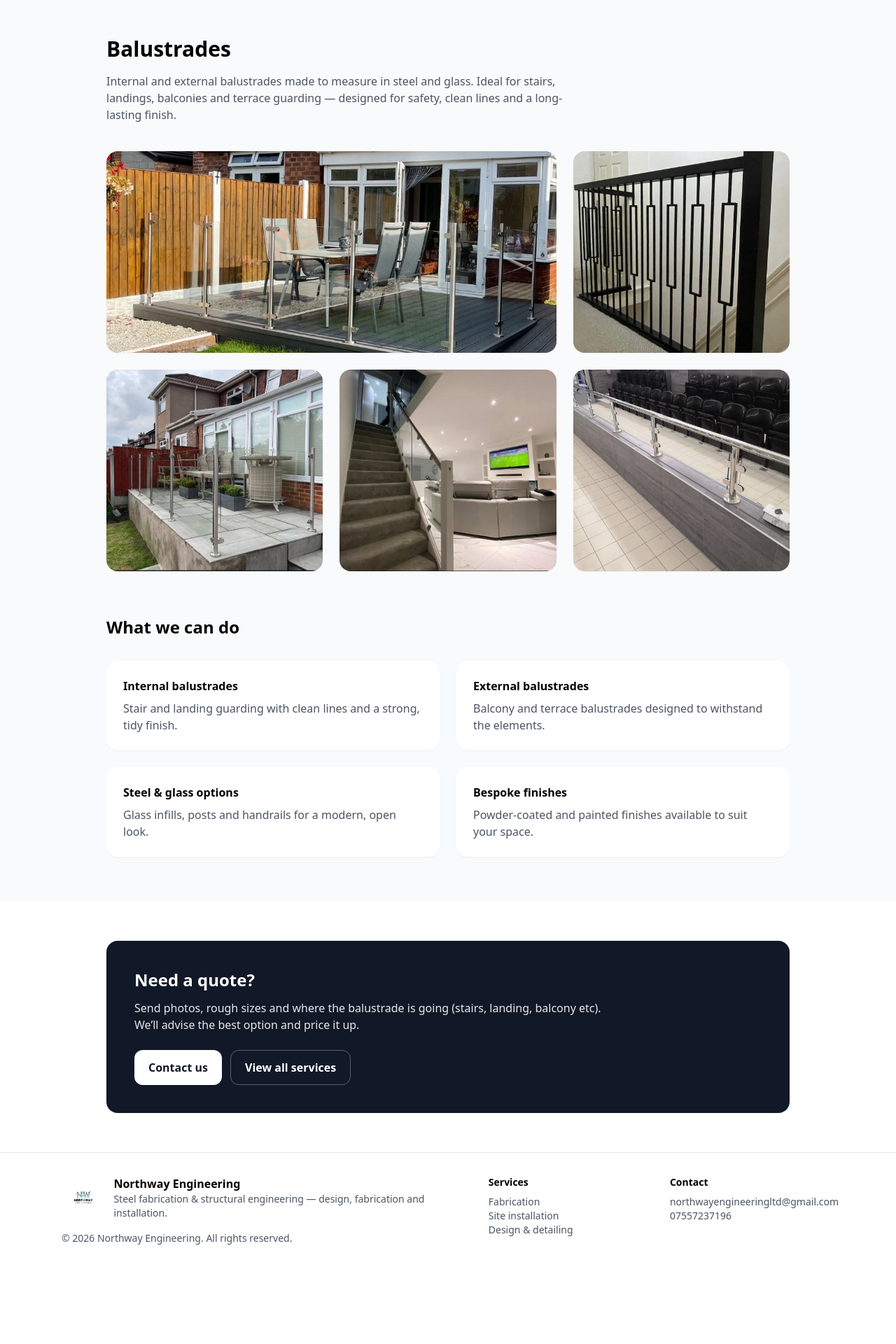
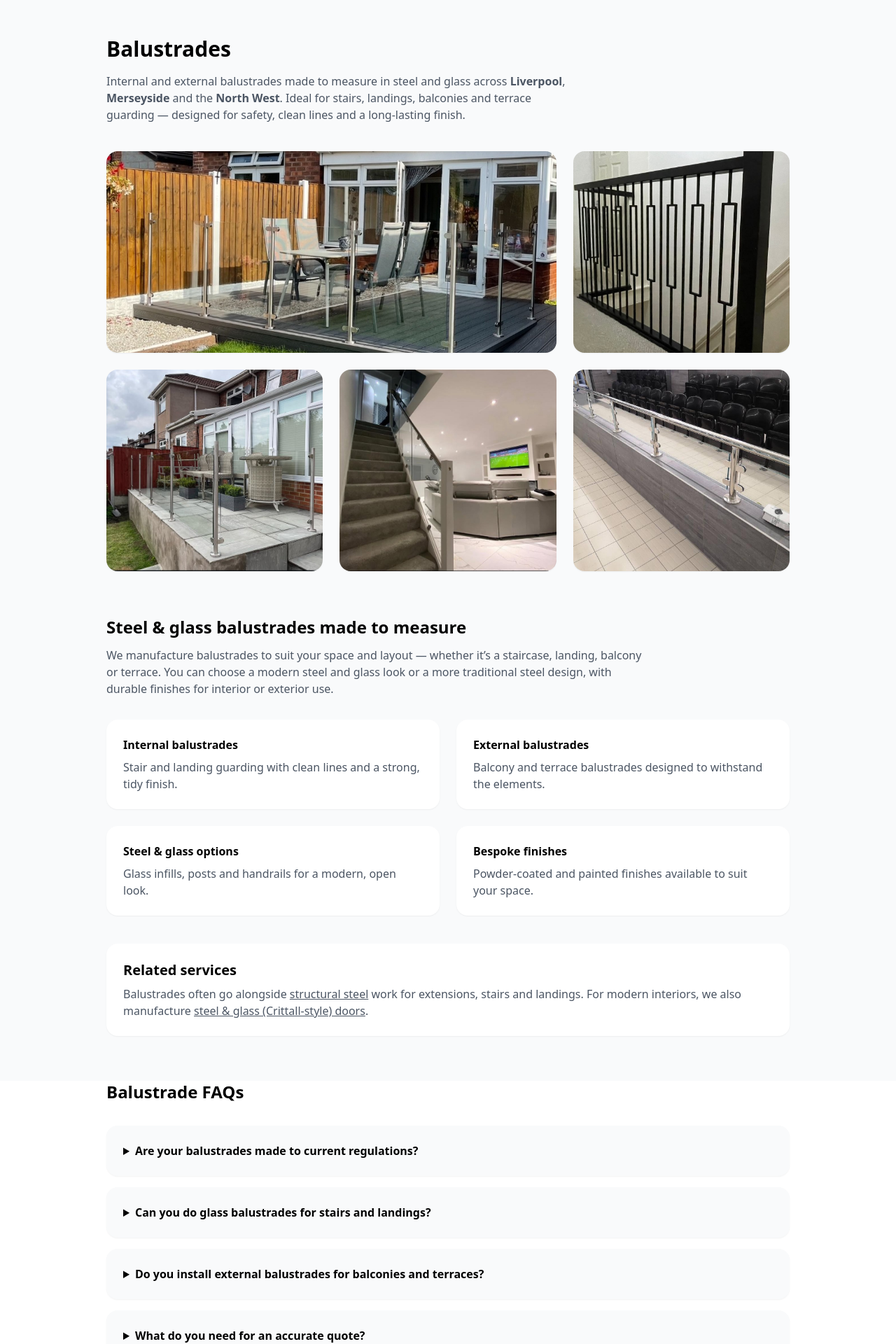
Before and after one commit to giuseppe101-arch/northway-engineering-site2, a Next.js app: page /products/balustrade in a window 1280 px wide. Shown: the part 100-2020 px from the top of the page at 70% size. Before the commit the page ends 1911 px from the top, so only its background shows below. Built offline with nearby package versions, Linux system fonts and the light colour scheme.

Commit message:
Update balustrade.jsx

```diff
--- a/pages/products/balustrade.jsx
+++ b/pages/products/balustrade.jsx
@@ -1,5 +1,6 @@
 import Head from "next/head";
 import Image from "next/image";
+import Link from "next/link";
 import Header from "../../components/Header";
 import Footer from "../../components/Footer";
 
@@ -7,10 +8,10 @@ export default function BalustradesPage() {
   return (
     <>
       <Head>
-        <title>Balustrades — Northway Engineering</title>
+        <title>Balustrades Liverpool | Northway Engineering</title>
         <meta
           name="description"
-          content="Steel and glass balustrades for stairs, landings, balconies and terraces — made to measure and installed across Liverpool and the North West."
+          content="Balustrades in Liverpool & the North West — steel and glass balustrades for stairs, landings, balconies and terraces. Made to measure with a clean, safe finish."
         />
       </Head>
 
@@ -21,9 +22,10 @@ export default function BalustradesPage() {
         <section className="max-w-5xl mx-auto px-6 py-16">
           <h1 className="text-3xl font-bold">Balustrades</h1>
           <p className="mt-4 text-gray-600 max-w-2xl">
-            Internal and external balustrades made to measure in steel and glass. Ideal for stairs,
-            landings, balconies and terrace guarding — designed for safety, clean lines and a
-            long-lasting finish.
+            Internal and external balustrades made to measure in steel and glass across{" "}
+            <strong>Liverpool</strong>, <strong>Merseyside</strong> and the{" "}
+            <strong>North West</strong>. Ideal for stairs, landings, balconies and terrace guarding
+            — designed for safety, clean lines and a long-lasting finish.
           </p>
 
           {/* IMAGE GRID */}
@@ -32,10 +34,10 @@ export default function BalustradesPage() {
             <div className="relative w-full h-72 rounded-2xl overflow-hidden shadow-sm md:col-span-2">
               <Image
                 src="/images/bal1.jpg"
-                alt="Steel and glass balustrade installation"
+                alt="Steel and glass balustrade installation in Liverpool"
                 fill
                 sizes="(max-width: 768px) 100vw, 66vw"
-                className="object-cover"
+                className="object-cover object-center"
                 priority
               />
             </div>
@@ -44,10 +46,10 @@ export default function BalustradesPage() {
             <div className="relative w-full h-72 rounded-2xl overflow-hidden shadow-sm">
               <Image
                 src="/images/bal3.jpg"
-                alt="Glass balustrade detail"
+                alt="Glass balustrade detail and handrail finish"
                 fill
                 sizes="(max-width: 768px) 100vw, 33vw"
-                className="object-cover"
+                className="object-cover object-center"
               />
             </div>
 
@@ -55,10 +57,10 @@ export default function BalustradesPage() {
             <div className="relative w-full h-72 rounded-2xl overflow-hidden shadow-sm">
               <Image
                 src="/images/bal4.jpg"
-                alt="Balcony balustrade"
+                alt="Balcony balustrade installed with steel posts and glass infill"
                 fill
                 sizes="(max-width: 768px) 100vw, 33vw"
-                className="object-cover"
+                className="object-cover object-center"
               />
             </div>
 
@@ -66,10 +68,10 @@ export default function BalustradesPage() {
             <div className="relative w-full h-72 rounded-2xl overflow-hidden shadow-sm">
               <Image
                 src="/images/bal6.jpg"
-                alt="External balustrade installation"
+                alt="External balustrade installation for terrace guarding"
                 fill
                 sizes="(max-width: 768px) 100vw, 33vw"
-                className="object-cover"
+                className="object-cover object-center"
               />
             </div>
 
@@ -77,10 +79,10 @@ export default function BalustradesPage() {
             <div className="relative w-full h-72 rounded-2xl overflow-hidden shadow-sm">
               <Image
                 src="/images/bal9.jpg"
-                alt="Bespoke steel balustrade"
+                alt="Bespoke steel balustrade fabrication and finish"
                 fill
                 sizes="(max-width: 768px) 100vw, 33vw"
-                className="object-cover"
+                className="object-cover object-center"
               />
             </div>
           </div>
@@ -88,7 +90,12 @@ export default function BalustradesPage() {
 
         {/* WHAT WE DO */}
         <section className="max-w-5xl mx-auto px-6 pb-16">
-          <h2 className="text-2xl font-bold">What we can do</h2>
+          <h2 className="text-2xl font-bold">Steel &amp; glass balustrades made to measure</h2>
+          <p className="mt-3 text-gray-600 max-w-3xl">
+            We manufacture balustrades to suit your space and layout — whether it’s a staircase,
+            landing, balcony or terrace. You can choose a modern steel and glass look or a more
+            traditional steel design, with durable finishes for interior or exterior use.
+          </p>
 
           <div className="mt-8 grid gap-6 md:grid-cols-2">
             <div className="bg-white rounded-2xl p-6 shadow-sm">
@@ -117,6 +124,73 @@ export default function BalustradesPage() {
               <p className="mt-2 text-gray-600">
                 Powder-coated and painted finishes available to suit your space.
               </p>
+            </div>
+          </div>
+
+          {/* INTERNAL LINKS */}
+          <div className="mt-10 bg-white rounded-2xl p-6 shadow-sm">
+            <h2 className="text-xl font-bold">Related services</h2>
+            <p className="mt-2 text-gray-600">
+              Balustrades often go alongside{" "}
+              <Link href="/products/structural-steel" className="underline">
+                structural steel
+              </Link>{" "}
+              work for extensions, stairs and landings. For modern interiors, we also manufacture{" "}
+              <Link href="/products/crittall-doors" className="underline">
+                steel &amp; glass (Crittall-style) doors
+              </Link>
+              .
+            </p>
+          </div>
+        </section>
+
+        {/* FAQ */}
+        <section className="bg-white">
+          <div className="max-w-5xl mx-auto px-6 pb-16">
+            <h2 className="text-2xl font-bold">Balustrade FAQs</h2>
+
+            <div className="mt-8 space-y-4">
+              <details className="bg-gray-50 rounded-2xl p-6 shadow-sm">
+                <summary className="font-semibold cursor-pointer">
+                  Are your balustrades made to current regulations?
+                </summary>
+                <p className="mt-3 text-gray-600">
+                  We build balustrades with safety and practicality in mind and will advise on key
+                  considerations such as height, spacing and suitability for stairs, landings and
+                  balconies. If your project has specific requirements, send details and we’ll
+                  work to them.
+                </p>
+              </details>
+
+              <details className="bg-gray-50 rounded-2xl p-6 shadow-sm">
+                <summary className="font-semibold cursor-pointer">
+                  Can you do glass balustrades for stairs and landings?
+                </summary>
+                <p className="mt-3 text-gray-600">
+                  Yes — we can supply steel posts/handrails with glass infills for a modern, open
+                  look. We’ll help you choose the right layout for your space.
+                </p>
+              </details>
+
+              <details className="bg-gray-50 rounded-2xl p-6 shadow-sm">
+                <summary className="font-semibold cursor-pointer">
+                  Do you install external balustrades for balconies and terraces?
+                </summary>
+                <p className="mt-3 text-gray-600">
+                  Yes. External balustrades are finished for durability and installed with a tidy,
+                  secure fixing method suited to the surface and environment.
+                </p>
+              </details>
+
+              <details className="bg-gray-50 rounded-2xl p-6 shadow-sm">
+                <summary className="font-semibold cursor-pointer">
+                  What do you need for an accurate quote?
+                </summary>
+                <p className="mt-3 text-gray-600">
+                  Photos, rough sizes, and where it’s being fitted (stairs, landing, balcony or
+                  terrace). If you have a sketch, drawings, or a style reference, send that too.
+                </p>
+              </details>
             </div>
           </div>
         </section>
```
